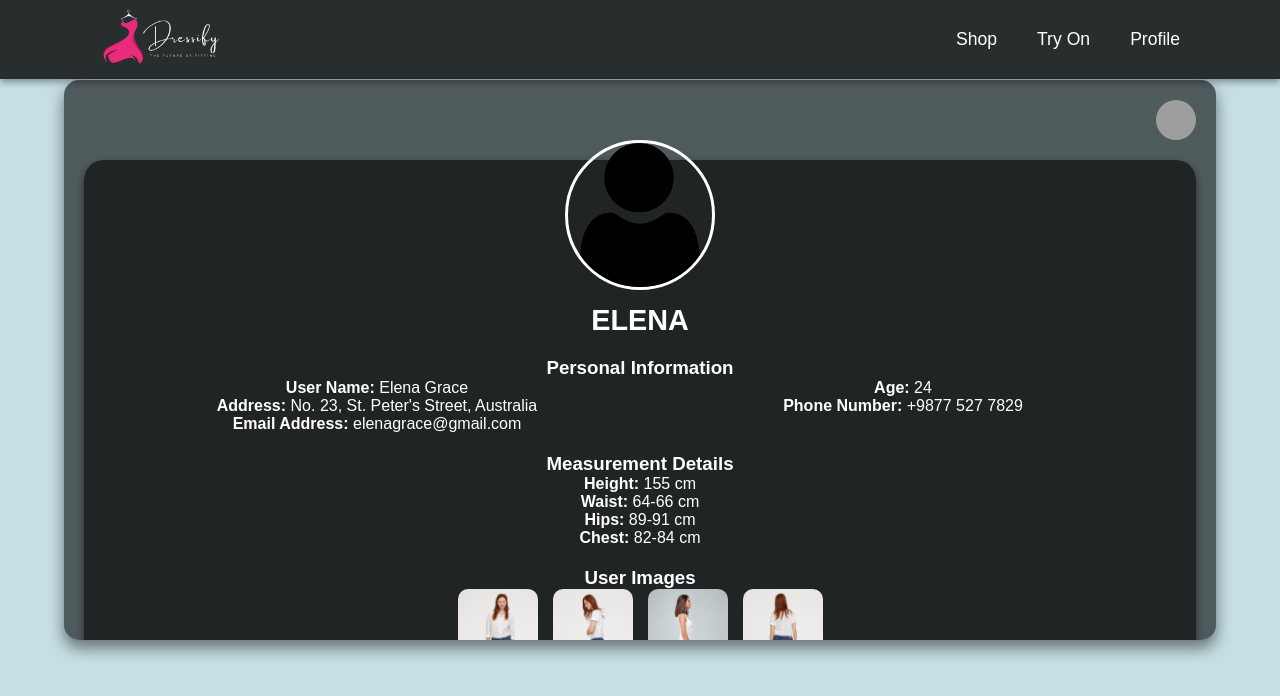
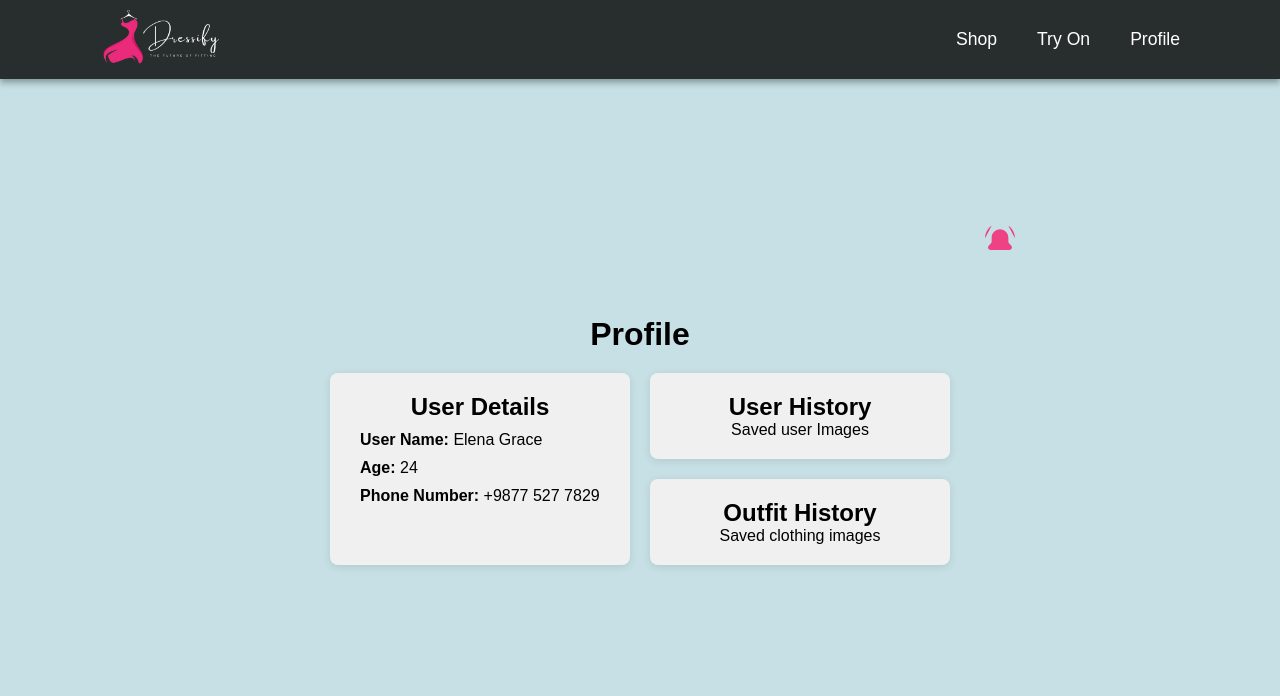
Before and after one commit to DewmithMagamage/Dressify-Virtual-Try-On, a React (Create React App) app: page /profile in a window 1280 px wide. Shown: the top 696 px of the page. Built offline with nearby package versions, Linux system fonts and the light colour scheme; grey boxes are pictures that could not be loaded.

Commit message:
Updated the profile page

```diff
--- a/src/Profile/profile.css
+++ b/src/Profile/profile.css
@@ -10,128 +10,92 @@ body {
     justify-content: center;
   }
 
-  .profile-container {
-    max-width: 1200px;
-    width: 90%;
-    height: 70vh;
-    background: rgba(0, 0, 0, 0.6);
-    padding: 20px;
-    border-radius: 15px;
-    box-shadow: 0 8px 16px rgba(0, 0, 0, 0.5);
-    overflow-y: auto;
-    position: fixed;
-    top: 45%;
-    left: 50%;
-    transform: translate(-50%, -50%);
+ /* Basic reset */
+* {
+  margin: 0;
+  padding: 0;
+  box-sizing: border-box;
 }
 
-  .header {
+/* Main container */
+.profile-container {
+  background: none;
+  border: none;
+  outline: none;
   display: flex;
-    justify-content: flex-end;
+  justify-content: center;
   align-items: center;
+  text-align: center;
+  width: 90vw;
+  max-width: 900px;
+  padding: 20px;
+  position: relative;
+  height: 70vh;
+  flex-direction: column;
 }
 
-  .icons {
+.profile-container h1 {
+  color: black;
+  margin-bottom: 20px;
+}
+
+/* Profile content layout */
+.profile-content {
   display: flex;
   gap: 20px;
-    margin-left: auto;
+  color: black;
 }
 
-  .icon, .profile-icon {
+/* Left container for user details */
+.user-details {
+  width: 300px;
+  background-color: #f0f0f0;
+  padding: 20px;
+  border-radius: 8px;
+  box-shadow: 0 2px 8px rgba(0, 0, 0, 0.1);
+}
+
+.user-details p{
+  margin: 10px;
+  text-align: left;
+}
+
+/* Right container for stacked history sections */
+.user-history-outfit-history {
+  display: flex;
+  flex-direction: column;
+  gap: 20px;
+  width: 300px;
+  height: auto;
+}
+
+/* Small containers for user history and outfit history */
+.user-history, .outfit-history {
+  background-color: #f0f0f0;
+  padding: 20px;
+  border-radius: 8px;
+  box-shadow: 0 2px 8px rgba(0, 0, 0, 0.1);
+  height: 100%;
+}
+
+/* Notifications button */
+.notifications-btn {
+  position: absolute;
+  background: none;
+  border: none;
+  outline: none;
+  top: 60px;
+  right: 70px;
   width: 40px;
   height: 40px;
-    border-radius: 50%;
-    cursor:pointer;
+  font-size: 18px;
+  cursor: pointer;
 }
 
-  .profile-card {
-    background: rgba(0, 0, 0, 0.6);
-    padding: 30px;
-    border-radius: 20px;
-    margin-top: 20px;
-    box-shadow: 0 4px 10px rgba(0, 0, 0, 0.5);
+.notifications-icon {
+  fill: rgb(238, 66, 132);
 }
 
-  .profile-header {
-    text-align: center;
+.notifications-icon:hover {
+  fill:rgb(187, 19, 117);
 }
-
-  .avatar {
-    width: 150px;
-    height: 150px;
-    border-radius: 50%;
-    margin-bottom: 10px;
-    margin-top: -50px;
-    border: 3px solid #fff;
-    object-fit: cover;
-  }
-
-  h2 {
-    font-size: 1.8rem;
-    margin: 0;
-  }
-
-  .profile-info, .measurement-details {
-    margin-top: 20px;
-  }
-
-  .info-section {
-    display: flex;
-    justify-content: space-between;
-  }
-
-  .info-left, .info-right {
-    flex: 1;
-  }
-
-  .user-images {
-    margin-top: 20px;
-    text-align: center;
-  }
-
-  .image-gallery {
-    display: inline-flex;
-    gap: 15px;
-  }
-
-  .image-gallery img {
-    width: 80px;
-    height: 120px;
-    border-radius: 10px;
-    object-fit: cover;
-  }
-
-
-  .action-buttons {
-    display: flex;
-    justify-content: center;
-    gap: 20px;
-    margin-top: 25px;
-  }
-
-  .edit-btn, .delete-btn {
-    padding: 12px 25px;
-    font-size: 1rem;
-    border: none;
-    border-radius: 8px;
-    cursor: pointer;
-    transition: all 0.3s ease;
-  }
-
-  .edit-btn {
-    background: #4CAF50;
-    color: #000;
-  }
-
-  .edit-btn:hover {
-    background: #2db432;
-}
-
-  .delete-btn {
-    background: #ff4d4d;
-    color: #fff;
-  }
-
-  .delete-btn:hover {
-    background: #e04343;
-}
--- a/src/Profile/profile.js
+++ b/src/Profile/profile.js
@@ -1,67 +1,45 @@
-import React from "react";
-import "./profile.css";
+import React from 'react';
+import './profile.css';
 
-const Profile = () => {
+const ProfilePage = () => {
   const handleDelete = () => {
     if (window.confirm("Are you sure you want to delete your account?")) {
       alert("Account deleted successfully.");
     }
   };
 
+  const handleNotifications = () => {
+    alert("No new notifications.");
+  };
+
   return (
     <div className="profile-container">
-      <header className="header">
-        <div className="icons">
-          <img src="/IMAGES/bell-icon.png" alt="Notifications" className="icon" />
+      <h1>Profile</h1>
+      <button className="notifications-btn" onClick={handleNotifications}>
+        <svg className="notifications-icon" xmlns="http://www.w3.org/2000/svg" viewBox="0 0 24 24" fill="currentColor">
+          <path d="M12.0001 5.5C14.7615 5.5 17.0001 7.73858 17.0001 10.5V12.7396C17.0001 13.2294 17.1798 13.7022 17.5052 14.0683L18.7809 15.5035C19.6408 16.4708 18.9541 18 17.6598 18H6.34031C5.04604 18 4.35933 16.4708 5.2192 15.5035L6.49486 14.0683C6.82028 13.7022 7.00004 13.2294 7.00004 12.7396L7.00006 10.5C7.00006 7.73858 9.23864 5.5 12.0001 5.5ZM12.0001 5.5V3M3 11.0001C3 7.87966 4.58803 5.13015 7 3.51562M21 11.0001C21 7.87966 19.412 5.13015 17 3.51562M11 21H13"></path>
+        </svg>
+      </button>
+      <div className="profile-content">
+        <div className="user-details">
+          <h2>User Details</h2>
+           <p><strong>User Name:</strong> Elena Grace</p>
+           <p><strong>Age:</strong> 24</p>
+           <p><strong>Phone Number:</strong> +9877 527 7829</p>
         </div>
-      </header>
-
-      <div className="profile-card">
-        <div className="profile-header">
-          <img src="/IMAGES/person.png" alt="User Avatar" className="avatar" />
-          <h2>ELENA</h2>
-        </div>
-
-        <div className="profile-info">
-          <h3>Personal Information</h3>
-          <div className="info-section">
-            <div className="info-left">
-              <p><strong>User Name:</strong> Elena Grace</p>
-              <p><strong>Address:</strong> No. 23, St. Peter's Street, Australia</p>
-              <p><strong>Email Address:</strong> elenagrace@gmail.com</p>
-            </div>
-            <div className="info-right">
-              <p><strong>Age:</strong> 24</p>
-              <p><strong>Phone Number:</strong> +9877 527 7829</p>
-            </div>
+        <div className="user-history-outfit-history">
+          <div className="user-history">
+            <h2>User History</h2>
+            <p>Saved user Images</p>
           </div>
-        </div>
-
-        <div className="measurement-details">
-          <h3>Measurement Details</h3>
-          <p><strong>Height:</strong> 155 cm</p>
-          <p><strong>Waist:</strong> 64-66 cm</p>
-          <p><strong>Hips:</strong> 89-91 cm</p>
-          <p><strong>Chest:</strong> 82-84 cm</p>
-        </div>
-
-        <div className="user-images">
-          <h3>User Images</h3>
-          <div className="image-gallery">
-            <img src="/IMAGES/front-side.jpeg" alt="User Image" />
-            <img src="/IMAGES/left-side.jpeg" alt="User Image" />
-            <img src="/IMAGES/right-side.jpg" alt="User Image" />
-            <img src="/IMAGES/back-side.jpeg" alt="User Image" />
+          <div className="outfit-history">
+            <h2>Outfit History</h2>
+            <p>Saved clothing images</p>
           </div>
-        </div>
-
-        <div className="action-buttons">
-          <button className="edit-btn">Edit Profile</button>
-          <button className="delete-btn" onClick={handleDelete}>Delete Account</button>
         </div>
       </div>
     </div>
   );
 };
 
-export default Profile;
+export default ProfilePage;
--- a/src/Shop/shop.css
+++ b/src/Shop/shop.css
@@ -80,7 +80,7 @@
   }
 
   .action-btn:hover {
-    background: rgb(122, 8, 52);
+    background: rgb(187, 19, 117);
     transform: scale(1.05);
   }
 
@@ -145,8 +145,8 @@
 
   #view-cart:hover .cart, #view-cart:hover .cart-length {
     transform: scale(1.1);
-    fill: rgb(122, 8, 52);
-    color: rgb(122, 8, 52);
+    fill: rgb(187, 19, 117);
+    color: rgb(187, 19, 117);
   }
 
 .popup {
--- a/src/Upload/body.css
+++ b/src/Upload/body.css
@@ -152,12 +152,12 @@
   }
 
   .next-step-btn {
-    background-color: rgb(248, 89, 182);
+    background-color:  rgb(238, 66, 132);
     color: white;
   }
 
   .next-step-btn:hover {
-    background-color: rgb(187, 19, 117);
+    background-color:  rgb(187, 19, 117);
     transform: translateY(-3px);
     box-shadow: 0 5px 15px rgba(0, 0, 0, 0.3);
   }
--- a/src/Upload/clothes.css
+++ b/src/Upload/clothes.css
@@ -152,7 +152,7 @@ body {
 }
 
 .next-step-btn:hover {
-  background-color: rgb(122, 8, 52);
+  background-color: rgb(187, 19, 117);
   transform: translateY(-3px);
   box-shadow: 0 5px 15px rgba(0, 0, 0, 0.3);
   font-weight: bold;
```
Lines whose indentation alone changed are shown as unchanged.
